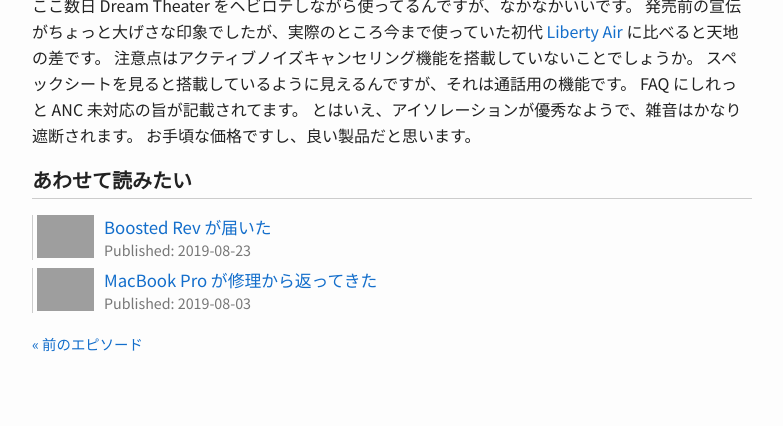
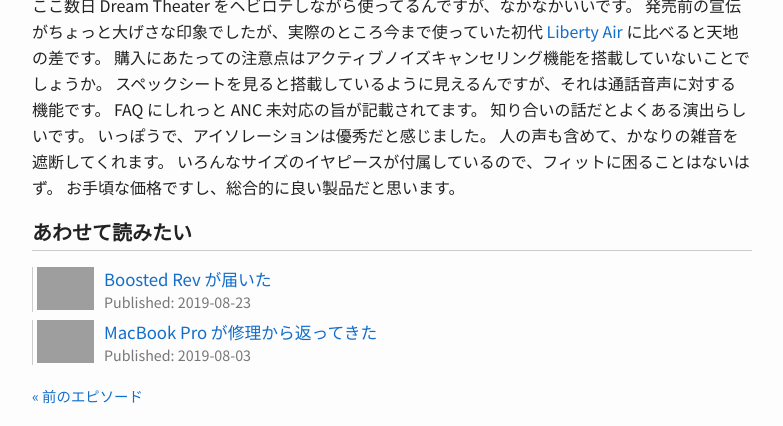
Before and after one commit to toru/ep.torumk.com, a Jekyll site: the page built from _posts/2019-10-31-soundcore-liberty-2-pro.md, in a window 1280 px wide, cut to the strip 725-1151 px from the top of the page. Shown: the whole strip, without its empty margins (248-1031 px from the left). Built offline with Jekyll 4.4.1, drawn with Linux system fonts in a browser that asks for light colours; before the commit the page ends 1099 px from its top, so only the background shows below that; grey boxes are pictures that could not be loaded.

Commit message:
posts: elaborate a bit more on the liberty 2 pro

```diff
--- a/_posts/2019-10-31-soundcore-liberty-2-pro.md
+++ b/_posts/2019-10-31-soundcore-liberty-2-pro.md
@@ -19,8 +19,11 @@ permalink: /soundcore-liberty-2-pro
 
 ここ数日 Dream Theater をヘビロテしながら使ってるんですが、なかなかいいです。
 発売前の宣伝がちょっと大げさな印象でしたが、実際のところ今まで使っていた初代 [Liberty Air](https://www.soundcore.com/products/variant/liberty-air/A3902011) に比べると天地の差です。
-注意点はアクティブノイズキャンセリング機能を搭載していないことでしょうか。
-スペックシートを見ると搭載しているように見えるんですが、それは通話用の機能です。
+購入にあたっての注意点はアクティブノイズキャンセリング機能を搭載していないことでしょうか。
+スペックシートを見ると搭載しているように見えるんですが、それは通話音声に対する機能です。
 FAQ にしれっと ANC 未対応の旨が記載されてます。
-とはいえ、アイソレーションが優秀なようで、雑音はかなり遮断されます。
-お手頃な価格ですし、良い製品だと思います。
+知り合いの話だとよくある演出らしいです。
+いっぽうで、アイソレーションは優秀だと感じました。
+人の声も含めて、かなりの雑音を遮断してくれます。
+いろんなサイズのイヤピースが付属しているので、フィットに困ることはないはず。
+お手頃な価格ですし、総合的に良い製品だと思います。
```
